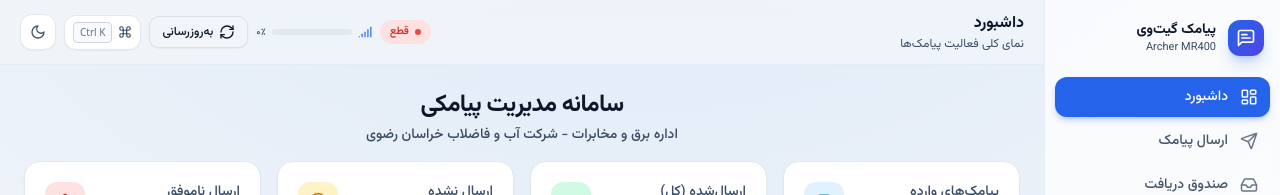
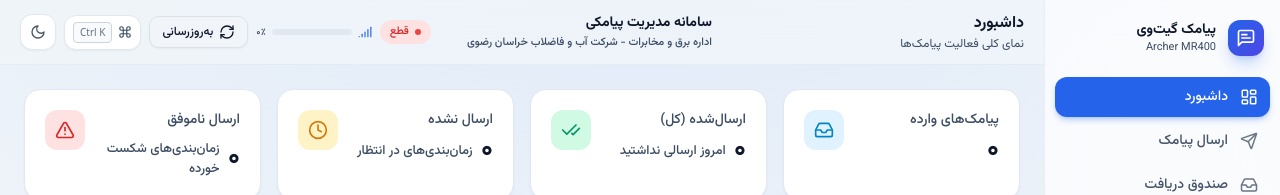
Before and after one commit to messh1979-maker/SMS_MR400, a React (Vite) app: page / in a window 1280 px wide. Shown: the top 195 px of the page. Built offline with nearby package versions, Linux system fonts and the light colour scheme; no server answers; a web font is replaced by a local one.

Commit message:
feat(ui): remove ModemStatusBar entirely; move brand header to Topbar (right side after page title); cleanup

```diff
--- a/src/App.tsx
+++ b/src/App.tsx
@@ -3,7 +3,6 @@ import Sidebar from "@/components/Sidebar";
 import Topbar from "@/components/Topbar";
 import ToastHost from "@/components/ToastHost";
 import CommandPalette from "@/components/CommandPalette";
-import ModemStatusBar, { type ModemStatus } from "@/components/ModemStatusBar";
 import Dashboard from "@/pages/Dashboard";
 import SendPage from "@/pages/SendPage";
 import InboxPage from "@/pages/InboxPage";
@@ -14,6 +13,14 @@ import SettingsPage from "@/pages/SettingsPage";
 import { showToast } from "@/lib/toast";
 import { apiRequest } from "@/lib/api";
 import type { Contact, ContactDetail, PageId, SendPrefill } from "@/lib/types";
+
+type ModemStatus = {
+  connected: boolean | null;
+  network_type?: string;
+  signal_level?: number | null;
+  sim_status?: string;
+  unread_sms?: number | null;
+};
 
 export default function App() {
   const [dark, setDark] = useState<boolean>(() => {
@@ -28,7 +35,6 @@ export default function App() {
   const [contacts, setContacts] = useState<Contact[]>([]);
   const [prefill, setPrefill] = useState<SendPrefill | null>(null);
   const [modemStatus, setModemStatus] = useState<ModemStatus>({ connected: null });
-  const [statusChecking, setStatusChecking] = useState(false);
   const [refreshNonce, setRefreshNonce] = useState(0);
 
   useEffect(() => {
@@ -37,14 +43,11 @@ export default function App() {
   }, [dark]);
 
   const refreshStatus = useCallback(async () => {
-    setStatusChecking(true);
     try {
       const s = await apiRequest<ModemStatus & { status?: string; router_host?: string }>("/api/status");
       setModemStatus({ ...s, connected: true });
     } catch {
-      setModemStatus((prev) => ({ ...prev, connected: false }));
-    } finally {
-      setStatusChecking(false);
+      setModemStatus((prev: ModemStatus) => ({ ...prev, connected: false }));
     }
   }, []);
 
@@ -100,9 +103,6 @@ export default function App() {
             connected={modemStatus.connected}
             signalLevel={modemStatus.signal_level}
           />
-          {page !== "dashboard" && (
-            <ModemStatusBar status={modemStatus} refreshing={statusChecking} onRefresh={() => refreshStatus()} />
-          )}
         </div>
         <main className="flex-1 p-4 sm:p-6">
           {page === "dashboard" && <Dashboard key={refreshNonce} refreshNonce={refreshNonce} onNavigate={navigate} />}
--- a/src/components/Topbar.tsx
+++ b/src/components/Topbar.tsx
@@ -13,6 +13,13 @@ const TITLES: Record<PageId, { title: string; subtitle: string }> = {
   scheduled: { title: "صف ارسال", subtitle: "پیامک‌های زمان‌بندی‌شده و وضعیت تلاش‌ها" },
   settings: { title: "تنظیمات و API", subtitle: "اتصال، پیکربندی و مستندات" },
 };
+
+const BRAND_HEADER = (
+  <div className="flex flex-col items-start gap-0.5 text-right" dir="rtl" aria-hidden="true">
+    <span className="text-sm font-bold text-slate-900 dark:text-white">سامانه مدیریت پیامکی</span>
+    <span className="text-[11px] font-medium text-muted-foreground">اداره برق و مخابرات - شرکت آب و فاضلاب خراسان رضوی</span>
+  </div>
+);
 
 export default function Topbar({
   page,
@@ -38,12 +45,15 @@ export default function Topbar({
   return (
     <header
       dir="rtl"
-      className="flex items-center justify-between gap-3 border-b border-slate-200/70 bg-background/80 px-5 py-3 backdrop-blur-xl dark:border-white/5"
+      className="flex items-center justify-between gap-4 border-b border-slate-200/70 bg-background/80 px-5 py-3 backdrop-blur-xl dark:border-white/5"
     >
-      <div className="min-w-0">
+      <div className="min-w-0 flex-1 text-right">
         <h2 className="text-base font-extrabold text-slate-900 dark:text-white">{t.title}</h2>
         <p className="hidden truncate text-xs text-muted-foreground sm:block">{t.subtitle}</p>
       </div>
+
+      {/* برند هدر - در سمت چپ بعد از عنوان با فاصله */}
+      <div className="flex-shrink-0 px-5">{BRAND_HEADER}</div>
 
       <div className="flex shrink-0 items-center gap-2">
         <span
--- a/src/pages/Dashboard.tsx
+++ b/src/pages/Dashboard.tsx
@@ -122,18 +122,6 @@ export default function Dashboard({ onNavigate, refreshNonce }: { onNavigate: (p
 
   return (
     <div dir="rtl" className="fade-in-up grid gap-4 lg:grid-cols-3">
-      {/* هدر برند — وسط‌چین دقیق (Task 3) */}
-      <div className="lg:col-span-3">
-        <div className="flex w-full flex-col items-center justify-center text-center">
-          <h1 className="text-2xl font-extrabold tracking-tight text-slate-900 dark:text-white">
-            سامانه مدیریت پیامکی
-          </h1>
-          <h2 className="mt-1 text-sm font-medium text-muted-foreground">
-            اداره برق و مخابرات - شرکت آب و فاضلاب خراسان رضوی
-          </h2>
-        </div>
-      </div>
-
       {/* کاشی‌های آماری */}
       <div className="grid gap-4 sm:grid-cols-2 lg:col-span-3 lg:grid-cols-4">
         <StatTile
```
